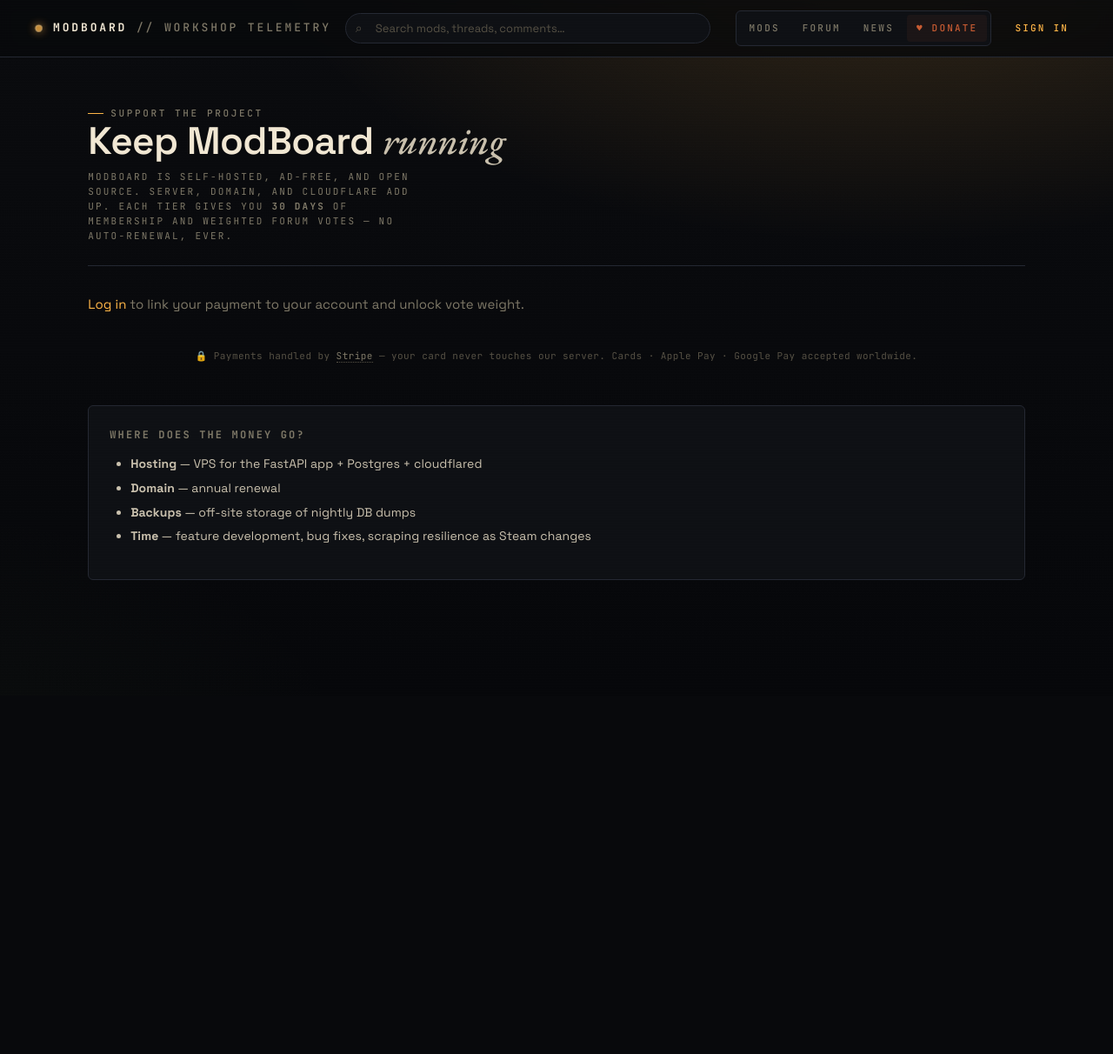
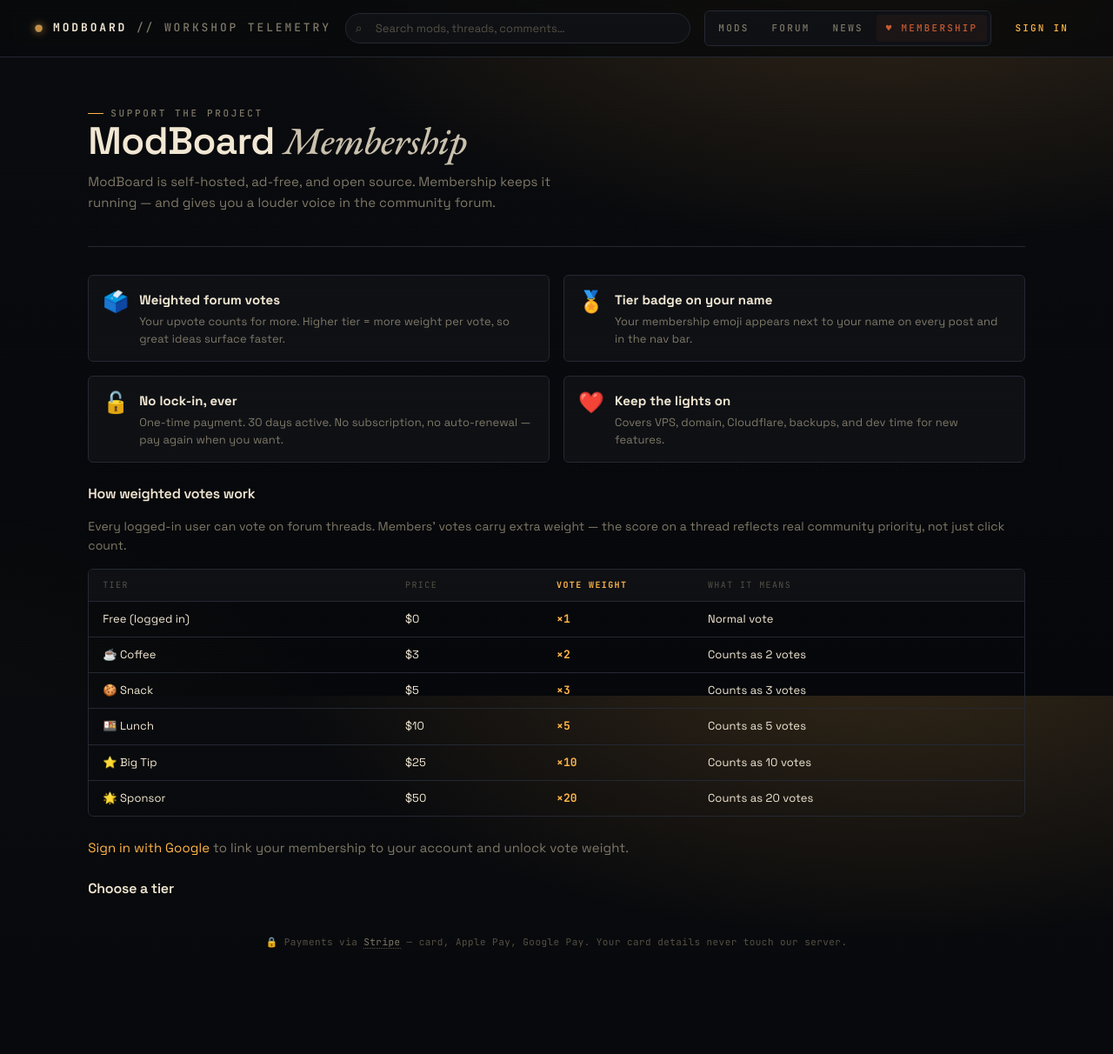
Before and after one commit to tiw25999/ModBoard, a Python web app: template app/templates/donate.html in a window 1280 px wide. Shown: the whole page at 87% size. Before the commit the page ends 667 px from the top, so only its background shows below. Run offline with Jinja, Linux system fonts and the light colour scheme; the template is opened without the code that fills it, so the values that code supplies are empty.

Commit message:
feat(membership): rename nav Donate→Membership; benefits strip + vote weight table on membership page

```diff
--- a/app/static/style.css
+++ b/app/static/style.css
@@ -1894,6 +1894,63 @@
   background: var(--amber);
   color: var(--ink-0);
   border-color: var(--amber);
+}
+
+/* ── Membership benefits & explainer ── */
+.membership-benefits {
+  display: grid;
+  grid-template-columns: repeat(2, 1fr);
+  gap: var(--s-4);
+  margin: var(--s-5) 0;
+}
+@media (max-width: 640px) { .membership-benefits { grid-template-columns: 1fr; } }
+
+.benefit-item {
+  display: flex;
+  gap: var(--s-3);
+  padding: var(--s-4);
+  background: var(--ink-1);
+  border: 1px solid var(--line);
+  border-radius: var(--r-md);
+}
+.benefit-icon { font-size: 24px; line-height: 1; flex-shrink: 0; margin-top: 2px; }
+.benefit-item strong { display: block; color: var(--fg-0); margin-bottom: 4px; }
+.benefit-item p { margin: 0; font-size: 13px; color: var(--fg-2); line-height: 1.5; }
+
+.membership-explainer {
+  margin: var(--s-5) 0;
+}
+.membership-explainer h3 { margin-bottom: var(--s-3); }
+.membership-explainer > p { color: var(--fg-2); font-size: 14px; margin-bottom: var(--s-4); }
+
+.weight-table {
+  border: 1px solid var(--line);
+  border-radius: var(--r-md);
+  overflow: hidden;
+  font-size: 13px;
+}
+.weight-row {
+  display: grid;
+  grid-template-columns: 2fr 1fr 1fr 2fr;
+  gap: 0;
+  padding: 10px var(--s-4);
+  border-bottom: 1px solid var(--line);
+  align-items: center;
+}
+.weight-row:last-child { border-bottom: none; }
+.weight-row.header {
+  background: var(--ink-1);
+  font-family: var(--f-mono);
+  font-size: 10px;
+  letter-spacing: 0.14em;
+  text-transform: uppercase;
+  color: var(--fg-3);
+}
+.weight-row:not(.header):hover { background: var(--ink-1); }
+.weight-row span:nth-child(3) { color: var(--amber); font-weight: 700; font-family: var(--f-mono); }
+@media (max-width: 560px) {
+  .weight-row { grid-template-columns: 2fr 1fr 1fr; }
+  .weight-row span:last-child { display: none; }
 }
 
 .tip-trust {
--- a/app/templates/base.html
+++ b/app/templates/base.html
@@ -47,7 +47,7 @@
   <link rel="stylesheet"
         href="https://fonts.googleapis.com/css2?family=JetBrains+Mono:wght@400;500;700&family=Space+Grotesk:wght@400;500;600;700&family=EB+Garamond:ital,wght@1,500&display=swap">
 
-  <link rel="stylesheet" href="/static/style.css?v=6">
+  <link rel="stylesheet" href="/static/style.css?v=7">
   <link rel="icon" href="/static/icon.svg" type="image/svg+xml">
 </head>
 <body>
@@ -72,7 +72,7 @@
       <a href="/" class="nav-link {% if path == '/' %}is-active{% endif %}">Mods</a>
       <a href="/forum" class="nav-link {% if path.startswith('/forum') %}is-active{% endif %}">Forum</a>
       <a href="/news" class="nav-link {% if path == '/news' %}is-active{% endif %}">News</a>
-      <a href="/donate" class="nav-link nav-donate {% if path == '/donate' %}is-active{% endif %}">♥ Donate</a>
+      <a href="/donate" class="nav-link nav-donate {% if path == '/donate' %}is-active{% endif %}">♥ Membership</a>
       {% if is_admin %}
         <a href="/admin" class="nav-link nav-admin {% if on_admin_page %}is-active{% endif %}">⚙ Admin</a>
       {% endif %}
--- a/app/templates/donate.html
+++ b/app/templates/donate.html
@@ -1,42 +1,112 @@
 {% extends "base.html" %}
-{% block title %}Support ModBoard{% endblock %}
-{% block description %}Help keep ModBoard ad-free and self-hosted. Pick a membership tier — each gives 30 days of forum vote weight.{% endblock %}
+{% block title %}Membership — ModBoard{% endblock %}
+{% block description %}Support ModBoard and unlock weighted forum votes. One-time payment, 30 days, no auto-renewal.{% endblock %}
 {% block body %}
 
 <section class="page-head">
   <div>
     <span class="eyebrow">Support the project</span>
-    <h1>Keep ModBoard <span class="serif-accent">running</span></h1>
-    <div class="detail-id" style="margin-top:10px;color:var(--fg-2);max-width:60ch">
-      ModBoard is self-hosted, ad-free, and open source. Server, domain, and Cloudflare add up.
-      Each tier gives you <strong>30 days</strong> of membership and weighted forum votes — no auto-renewal, ever.
-    </div>
+    <h1>ModBoard <span class="serif-accent">Membership</span></h1>
+    <p style="color:var(--fg-2);max-width:58ch;margin-top:var(--s-3)">
+      ModBoard is self-hosted, ad-free, and open source.
+      Membership keeps it running — and gives you a louder voice in the community forum.
+    </p>
   </div>
 </section>
 
+{# ── Benefits strip ── #}
+<div class="membership-benefits">
+  <div class="benefit-item">
+    <span class="benefit-icon">🗳️</span>
+    <div>
+      <strong>Weighted forum votes</strong>
+      <p>Your upvote counts for more. Higher tier = more weight per vote, so great ideas surface faster.</p>
+    </div>
+  </div>
+  <div class="benefit-item">
+    <span class="benefit-icon">🏅</span>
+    <div>
+      <strong>Tier badge on your name</strong>
+      <p>Your membership emoji appears next to your name on every post and in the nav bar.</p>
+    </div>
+  </div>
+  <div class="benefit-item">
+    <span class="benefit-icon">🔓</span>
+    <div>
+      <strong>No lock-in, ever</strong>
+      <p>One-time payment. 30 days active. No subscription, no auto-renewal — pay again when you want.</p>
+    </div>
+  </div>
+  <div class="benefit-item">
+    <span class="benefit-icon">❤️</span>
+    <div>
+      <strong>Keep the lights on</strong>
+      <p>Covers VPS, domain, Cloudflare, backups, and dev time for new features.</p>
+    </div>
+  </div>
+</div>
+
+{# ── Vote weight explainer ── #}
+<div class="membership-explainer">
+  <h3>How weighted votes work</h3>
+  <p>
+    Every logged-in user can vote on forum threads. Members' votes carry extra weight —
+    the score on a thread reflects real community priority, not just click count.
+  </p>
+  <div class="weight-table">
+    <div class="weight-row header">
+      <span>Tier</span><span>Price</span><span>Vote weight</span><span>What it means</span>
+    </div>
+    <div class="weight-row">
+      <span>Free (logged in)</span><span>$0</span><span>×1</span><span>Normal vote</span>
+    </div>
+    <div class="weight-row">
+      <span>☕ Coffee</span><span>$3</span><span>×2</span><span>Counts as 2 votes</span>
+    </div>
+    <div class="weight-row">
+      <span>🍪 Snack</span><span>$5</span><span>×3</span><span>Counts as 3 votes</span>
+    </div>
+    <div class="weight-row">
+      <span>🍱 Lunch</span><span>$10</span><span>×5</span><span>Counts as 5 votes</span>
+    </div>
+    <div class="weight-row">
+      <span>⭐ Big Tip</span><span>$25</span><span>×10</span><span>Counts as 10 votes</span>
+    </div>
+    <div class="weight-row">
+      <span>🌟 Sponsor</span><span>$50</span><span>×20</span><span>Counts as 20 votes</span>
+    </div>
+  </div>
+</div>
+
+{# ── Errors ── #}
 {% if error %}
 <div class="thread-empty" style="color:var(--signal-red,#e55);margin-bottom:var(--s-4)">
   {% if error == "invalid_tier" %}That tier is no longer available.
-  {% elif error == "payment_unavailable" %}Payment service is temporarily unavailable. Please try again later.
+  {% elif error == "payment_unavailable" %}Payment is temporarily unavailable — please try again shortly.
   {% else %}Something went wrong. Please try again.
   {% endif %}
 </div>
 {% endif %}
 
+{# ── Active membership notice ── #}
 {% if current_mem %}
 <div style="background:rgba(255,181,71,.1);border:1px solid var(--amber);border-radius:var(--r-md);padding:var(--s-4);margin-bottom:var(--s-5)">
   {{ current_mem.tier.emoji }} You're a <strong>{{ current_mem.tier.name }}</strong> member
-  until <strong>{{ current_mem.expires_at.strftime("%Y-%m-%d") }}</strong>.
-  Paying again adds another 30 days from today.
+  — active until <strong>{{ current_mem.expires_at.strftime("%Y-%m-%d") }}</strong>.
+  Paying again stacks another 30 days from today.
 </div>
 {% endif %}
 
+{# ── Login nudge ── #}
 {% if not request.state.user %}
-<p style="margin-bottom:var(--s-4);color:var(--fg-2)">
-  <a href="/auth/login?next=/donate" style="color:var(--amber)">Log in</a> to link your payment to your account and unlock vote weight.
+<p style="margin-bottom:var(--s-5);color:var(--fg-2)">
+  <a href="/auth/login?next=/donate" style="color:var(--amber)">Sign in with Google</a>
+  to link your membership to your account and unlock vote weight.
 </p>
 {% endif %}
 
+{# ── Tier cards ── #}
+<h3 style="margin-bottom:var(--s-4)">Choose a tier</h3>
 <div class="tip-grid">
   {% for tier in tiers %}
   <form method="post" action="/membership/checkout">
@@ -47,11 +117,11 @@
       <span class="tip-emoji" aria-hidden="true">{{ tier.emoji }}</span>
       <div class="tip-amount">${{ (tier.price_usd_cents // 100) }}</div>
       <div class="tip-name">{{ tier.name }}</div>
-      <div class="tip-tag">30 days · vote weight ×{{ tier.vote_weight }}</div>
+      <div class="tip-tag">30 days &middot; vote &times;{{ tier.vote_weight }}</div>
       <span class="tip-cta">
-        {% if not request.state.user %}Login to support →
+        {% if not request.state.user %}Sign in to get →
         {% elif not tier.stripe_price_id %}Coming soon
-        {% else %}Support →
+        {% else %}Get {{ tier.name }} →
         {% endif %}
       </span>
     </button>
@@ -60,18 +130,8 @@
 </div>
 
 <p class="tip-trust">
-  🔒 Payments handled by <a href="https://stripe.com" target="_blank" rel="noopener">Stripe</a> — your card never touches our server.
-  Cards · Apple Pay · Google Pay accepted worldwide.
+  🔒 Payments via <a href="https://stripe.com" target="_blank" rel="noopener">Stripe</a> — card, Apple Pay, Google Pay.
+  Your card details never touch our server.
 </p>
 
-<section class="donate-meta">
-  <h3>Where does the money go?</h3>
-  <ul>
-    <li><strong>Hosting</strong> — VPS for the FastAPI app + Postgres + cloudflared</li>
-    <li><strong>Domain</strong> — annual renewal</li>
-    <li><strong>Backups</strong> — off-site storage of nightly DB dumps</li>
-    <li><strong>Time</strong> — feature development, bug fixes, scraping resilience as Steam changes</li>
-  </ul>
-</section>
-
 {% endblock %}
```
